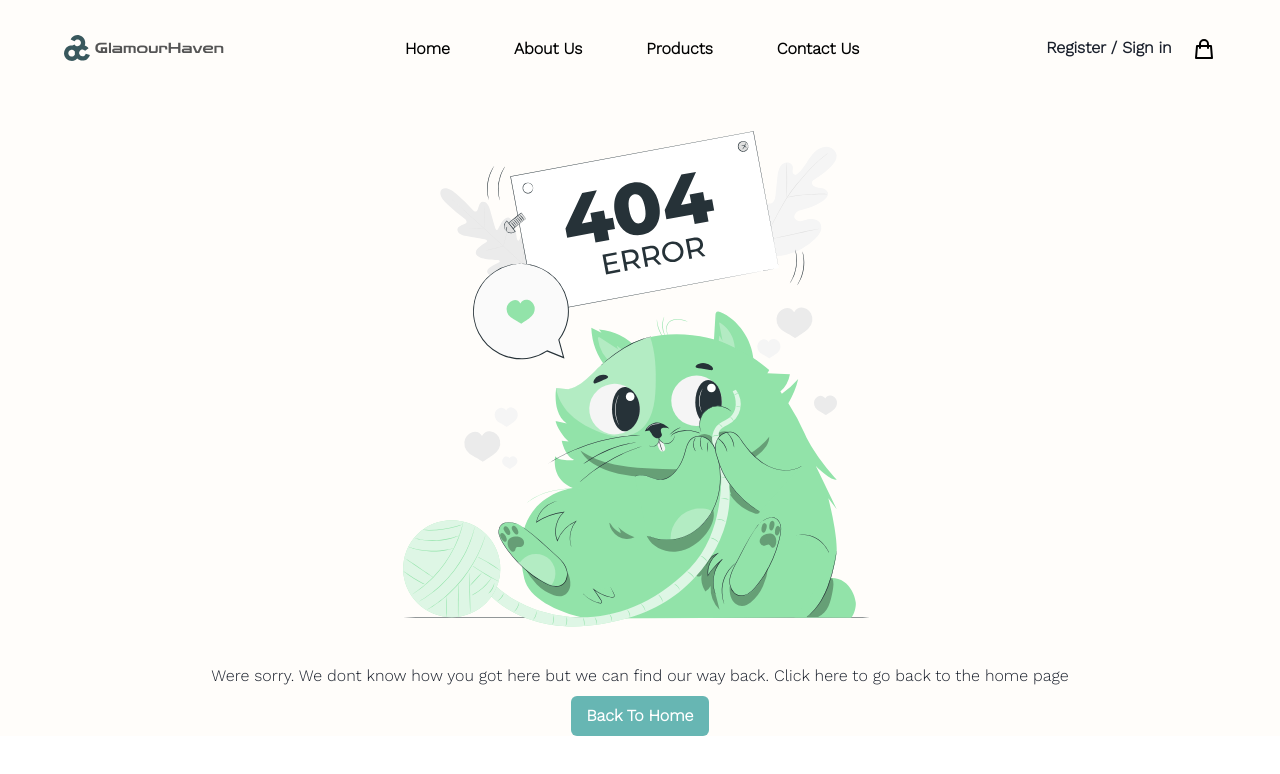
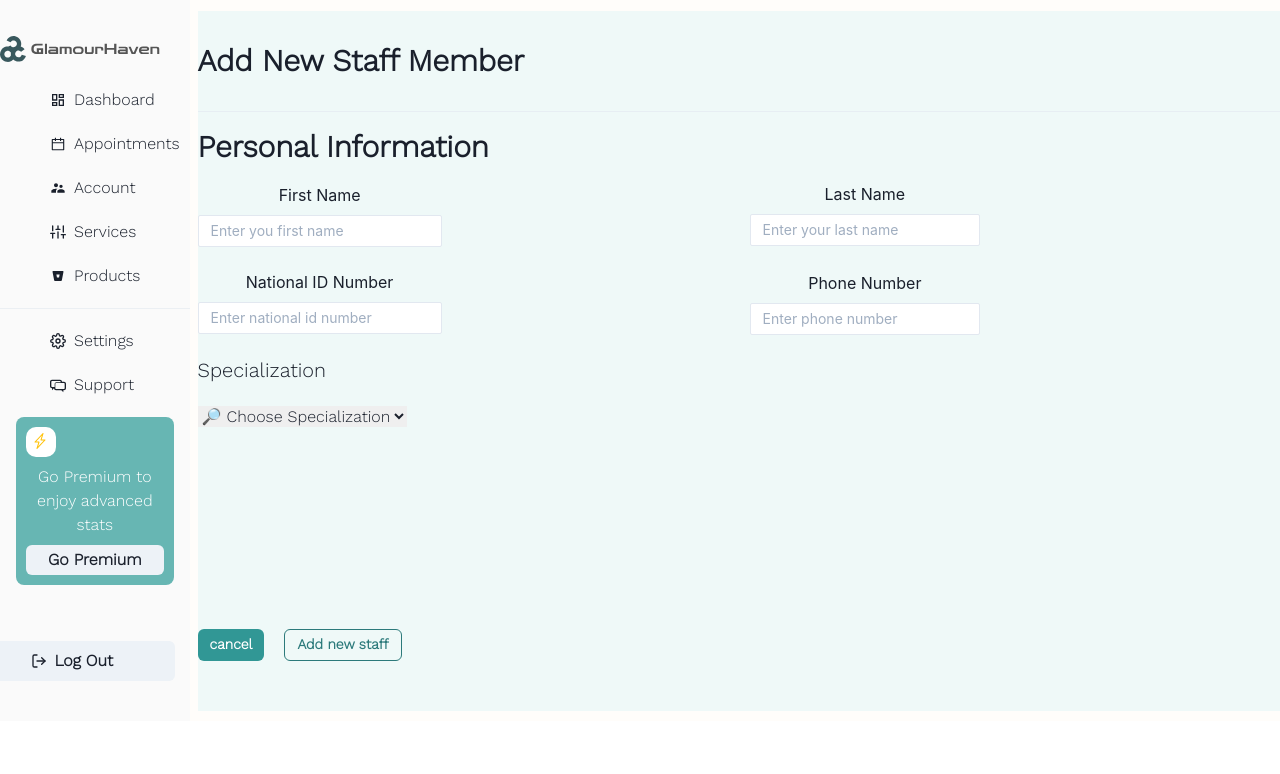
Before and after one commit to ProjectXV/GlamourHaven, a React (Create React App) app in the folder client/: page /admin/addstaff in a window 1280 px wide. Shown: the top 774 px of the page. Built offline with nearby package versions, Linux system fonts and the light colour scheme.

Commit message:
merged admin content page with sidebar

```diff
--- a/client/package.json
+++ b/client/package.json
@@ -26,6 +26,7 @@
     "react-photo-gallery": "^8.0.0",
     "react-router-dom": "^6.2.1",
     "react-scripts": "5.0.0",
+    "react-select": "^5.2.2",
     "web-vitals": "^2.1.4"
   },
   "scripts": {
--- a/client/src/App.js
+++ b/client/src/App.js
@@ -13,6 +13,7 @@ import Checkout from "./pages/Checkout";
 import AdminDashboard from "./pages/Admin/Dashboard";
 import Sidebar from "./components/Sidebar";
 import Settings from "./pages/Settings";
+import AdminAddStaff from "./pages/Admin/AdminStaff/AdminAddStaff";
 
 function App() {
   return (
@@ -24,7 +25,7 @@ function App() {
         <Route path="/products" element={<Products />} />
         <Route path="/sidebar" element={<Sidebar />} />
         <Route
-          path="/products/product-details/:id"
+path="/products/product-details/:id"
           element={<ProductDetails />}
         />
         <Route path="/checkout" element={<Checkout />} />
@@ -32,7 +33,7 @@ function App() {
         <Route path="/client/signup" element={<SignUp />} />
         <Route path="/admin/dashboard" element={<AdminDashboard />} />
         <Route path="/account/settings" element={<Settings />} />
-
+        <Route path ="/admin/addstaff" element={<AdminAddStaff/>}/>
         {/* Do not put any route after this one */}
         <Route path="*" element={<NotFound />} />
       </Routes>
--- a/client/src/components/Sidebar.js
+++ b/client/src/components/Sidebar.js
@@ -16,7 +16,7 @@ const Sidebar = () => {
     <Box
       pt="30px"
       width="15vw"
-      h="100vh"
+
       bg="#FAFAFAFA"
       // shadow="lg"
     >
--- /dev/null
+++ b/client/src/pages/Admin/AdminStaff/AdminAddStaff.js
@@ -0,0 +1,69 @@
+import React from 'react'
+import Sidebar from '../../../components/Sidebar';
+import { Box,Text, Divider,Input, VStack,HStack, Stack, Button } from '@chakra-ui/react';
+
+const AdminAddStaff = () => {
+  return <>
+  <HStack>
+<Sidebar/>
+<Box marginLeft='190px'  pb='50px'  bg='#EFF9F8' backgroundSize="auto">
+<Text  fontFamily= 'Work Sans' fontSize='30px'
+verticalAlign='top'
+  lineHeight='100px'
+   align='left'
+   borderBottomColor='gray.200'
+   fontWeight="bold">
+     Add New Staff Member
+     </Text>
+<Divider  bg="#EBEBEB" w="inherit" />
+<Text fontWeight="bold" paddingTop="5" paddingBottom="5" fontFamily= 'Work Sans' fontSize='30px'align='left' verticalAlign='top' lineHeight='29px'lineHeight='100%'>
+    Personal Information
+</Text>
+<HStack>
+<HStack>
+<VStack pr='300px'>
+<Text fontSize="16px" fontFamily="Inter">First Name</Text>
+  <Input width='581' fontFamily="Inter" fontSize="14px" bg="white"placeholder='Enter you first name' size='sm' />
+  <Text pt='15px'fontSize="16px" fontFamily="Inter">National ID Number</Text>
+  <Input fontFamily="Inter" fontSize="14px" bg="white"placeholder='Enter national id number'size='sm'></Input>
+</VStack>
+</HStack>
+<HStack>
+<VStack pr='300px'>
+  <Text fontSize="16px" fontFamily="Inter">Last Name</Text>
+  <Input  fontFamily="Inter" fontSize="14px" bg="white"placeholder='Enter your last name'size='sm'></Input>
+  <Text pt='17px'fontSize="16px" fontFamily="Inter">Phone Number</Text>
+  <Input fontFamily="Inter" fontSize="14px" bg="white"placeholder='Enter phone number'size='sm'></Input>
+</VStack>
+</HStack>
+</HStack>
+        <Text align="left"  paddingTop="5"  paddingBottom="5" fontSize="20px" fontFamily="Work Sans">Specialization</Text>
+  <Box align='left'>
+  <select>
+  <option value="Pedicure" >👣 Pedicure👣 </option>
+  <option value="Manicure">💅Manicure💅</option>
+  <option selected value="null">🔎 Choose Specialization</option>
+  <option value="Treatment">💈Treatment💈</option>
+  <option value="Wash and Blowdry">💈Wash and Blowdry💈</option>
+  <option value="Haircut">✂Haircut✂</option>
+  <option value="Massage">💆🏽‍♂️Massage💆🏽</option>
+  <option value="Waxing">💈Waxing💈</option>
+</select>
+</Box>
+<Box align='right' pt='40px'>
+<HStack spacing={5} direction='row' alignContent='left' alignSelf='left' align align='right' pt='40'>
+
+<Button colorScheme='teal' size='sm'>
+    cancel
+  </Button>
+  <Button colorScheme='teal' size='sm' variant='outline'>
+    Add new staff
+  </Button>
+  </HStack>
+  </Box>
+</Box>
+</HStack>
+  </>;
+};
+
+export default AdminAddStaff;
```
Also changed, not shown: client/src/pages/Admin_staff.js (deleted, +0 -8 lines), client/src/pages/Admin/AdminAddService/AddService.js (renamed from client/src/pages/AdminAddService/AddService.js), client/src/pages/Admin/AdminAddService/AdminAddService.js (added), 1 other file (tests, documents, lock files or other folders).
